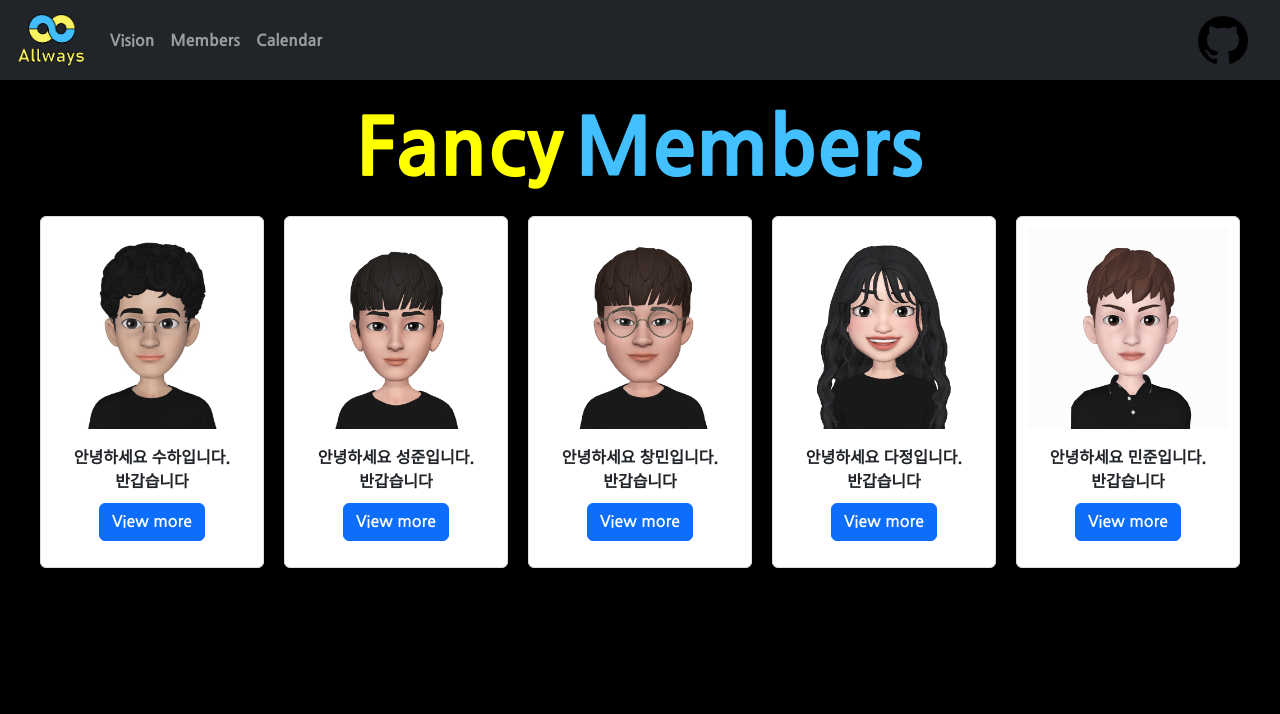
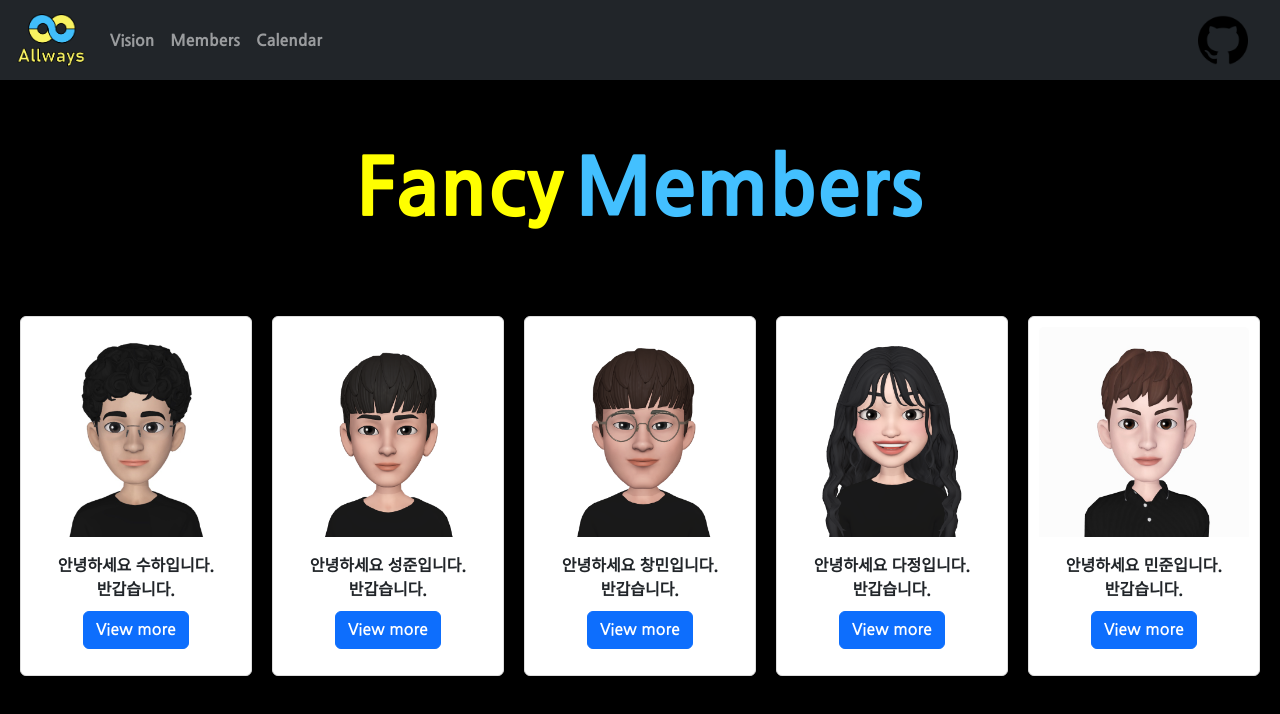
Before and after one commit to KEA-Allways/Team-Page, a React (Create React App) app: page /members in a window 1280 px wide. Shown: the top 714 px of the page. Built offline with nearby package versions, Linux system fonts and the light colour scheme.

Commit message:
Design : 텍스트 마진, 정렬 등 변경

```diff
--- a/src/pages/Members.js
+++ b/src/pages/Members.js
@@ -28,14 +28,15 @@ function Members(){
                     <span style={{ color: 'FBF562' , fontSize:'80px'}}>Fancy</span>{' '}
                     <span style={{ color: '#43C0FF' , fontSize:'80px'}}>Members</span>
                 </h1>
-
-                <div style={{display : "flex", padding:"10px"}}>
+            </header>
+            <body>
+            <div style={{display : "flex", padding:"10px"}}>
                 <div className="card" style={{ width : '25rem' }}>
 
                     <img width="150px" src="/suha.png" alt="Suha Image" className="card-img-top" />
 
                     <div className="card-body">
-                        <p className="card-text">안녕하세요 수하입니다.<br/> 반갑습니다</p>
+                        <p className="card-text">안녕하세요 수하입니다.<br/> 반갑습니다.</p>
                         <button class="btn btn-primary fw-bold"onClick={() => handleImageClick('suha')}>View more</button>
                     </div>
                 </div>
@@ -45,7 +46,7 @@ function Members(){
                     <img width="150px" src="/sungjun.png" alt="Sungjun Image" className="card-img-top" />
 
                     <div className="card-body">
-                        <p className="card-text">안녕하세요 성준입니다.<br/> 반갑습니다</p>
+                        <p className="card-text">안녕하세요 성준입니다.<br/> 반갑습니다.</p>
                         <button class="btn btn-primary fw-bold" onClick={() => handleImageClick('sungjun')}>View more</button>
                     </div>
                 </div>
@@ -55,7 +56,7 @@ function Members(){
                     <img width="150px" src="/changmeen.png" alt="Changmeen Image" className="card-img-top" />
 
                     <div className="card-body">
-                        <p className="card-text">안녕하세요 창민입니다.<br/> 반갑습니다</p>
+                        <p className="card-text">안녕하세요 창민입니다.<br/> 반갑습니다.</p>
                         <button class="btn btn-primary fw-bold" onClick={() => handleImageClick('changmeen')}>View more</button>
                     </div>
                 </div>
@@ -65,7 +66,7 @@ function Members(){
                     <img width="150px" src="/dajeong.png" alt="Dajeong Image" className="card-img-top" />
 
                     <div className="card-body">
-                        <p className="card-text">안녕하세요 다정입니다.<br/> 반갑습니다</p>
+                        <p className="card-text">안녕하세요 다정입니다.<br/> 반갑습니다.</p>
                         <button class="btn btn-primary fw-bold" onClick={() => handleImageClick('dajeong')}>View more</button>
                     </div>
                 </div>
@@ -75,12 +76,12 @@ function Members(){
                     <img width="150px" src="/minjun.png" alt="Minjun Image" className="card-img-top" />
 
                     <div className="card-body">
-                        <p className="card-text">안녕하세요 민준입니다.<br/> 반갑습니다</p>
+                        <p className="card-text">안녕하세요 민준입니다.<br/> 반갑습니다.</p>
                         <button class="btn btn-primary fw-bold" onClick={() => handleImageClick('minjun')}>View more</button>
                     </div>
                 </div>
                 </div>
-            </header>
+            </body>
 
             <Modal
                 isOpen={isModalOpen}
--- a/src/pages/Vision.js
+++ b/src/pages/Vision.js
@@ -8,11 +8,13 @@ function Vision() {
       <Navbar />
       <header className="header">
         <h1>
-            <span style={{ color: 'FBF562' }}>Always Developing</span>{' '}
-            <span style={{ color: '#43C0FF' }}>Finding All ways</span>
+            <span style={{ color: 'FBF562' , fontSize:'80px'}}>Always Developing</span>{' '}
+            <span style={{ color: '#43C0FF' , fontSize:'80px'}}>Finding All ways</span>
         </h1>
 
-        <div className="center">
+      </header>
+      <body>
+      <div className="center">
         <div className="card">
             <p className="card-text">우리는 도전에 두려워 하지 않습니다.</p>
 
@@ -53,7 +55,7 @@ function Vision() {
             </div>
             </div>
         </div>
-      </header>
+      </body>
     </div>
   );
 }
--- a/src/styles/members.css
+++ b/src/styles/members.css
@@ -6,6 +6,8 @@
 .header {
   background-color: #000000;
   padding: 20px;
+  margin-top: 20px;
+  margin-bottom: 20px;
 }
 
 .card {
@@ -33,3 +35,7 @@ button {
   padding: 5px 10px;
   cursor: pointer;
 }
+
+.card-body {
+  text-align: center;
+}
--- a/src/styles/vision.css
+++ b/src/styles/vision.css
@@ -1,6 +1,8 @@
-.header {
+  .header {
     background-color: #000000;
     padding: 20px;
+    margin-top: 20px;
+    margin-bottom: 20px;
   }
 
   .card {
```
